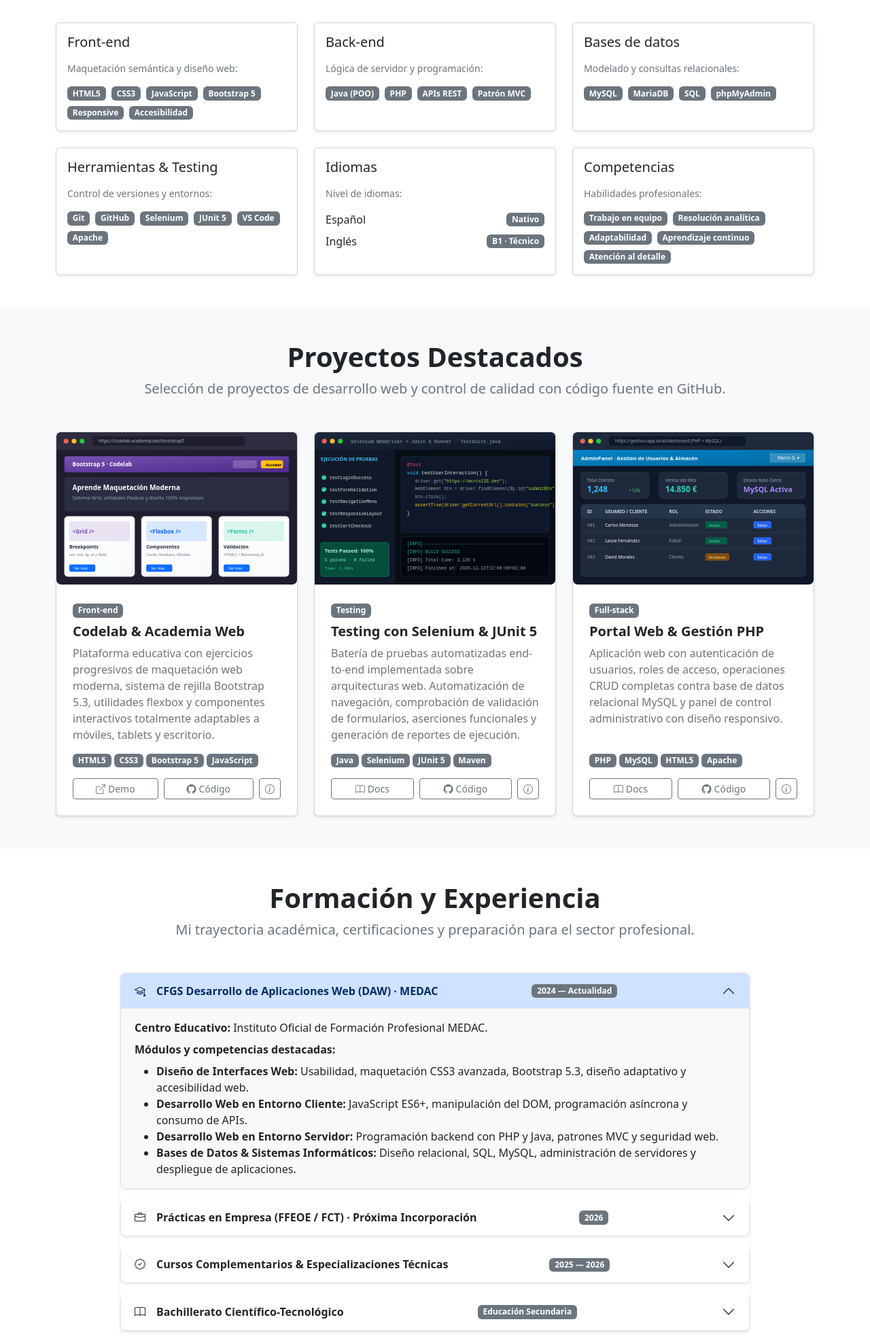
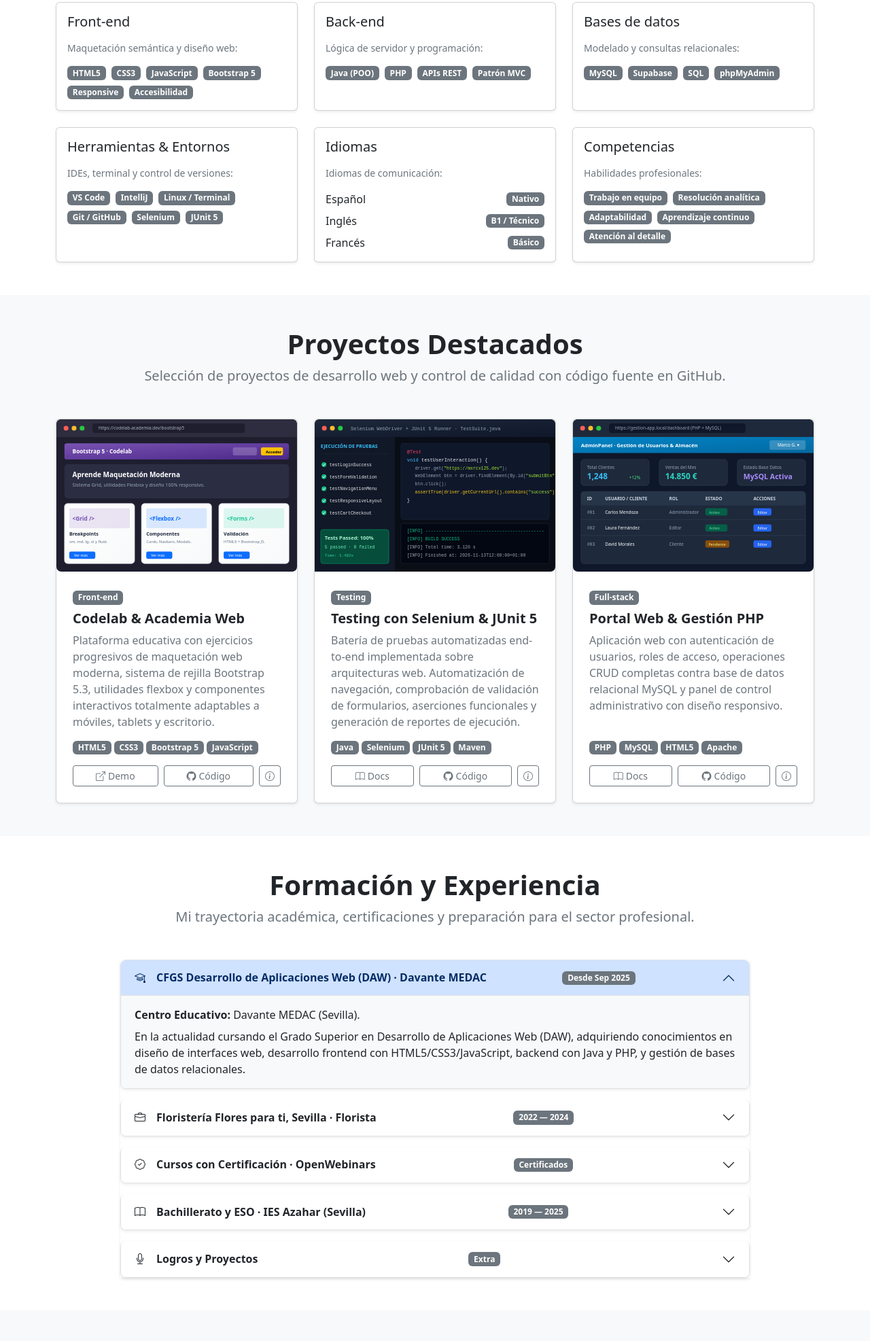
Before and after one commit to Mxrcx125/Portfolio-profesional-con-bootstrap, a plain HTML site: page index.html in a window 1280 px wide. Shown: the part 760-2733 px from the top of the page at 68% size. Drawn offline with nearby package versions, Linux system fonts and the light colour scheme.

Commit message:
Incorporar foto real de perfil y datos completos del curriculum vitae oficial

```diff
--- a/index.html
+++ b/index.html
@@ -66,14 +66,16 @@
       <div class="container py-lg-4">
         <div class="row align-items-center gy-4">
           <div class="col-12 col-md-5 col-lg-4 text-center">
-            <img src="img/perfil.svg" alt="Foto de perfil de Marco García Ruiz" class="img-fluid rounded-circle border w-75">
+            <div class="ratio ratio-1x1 rounded-circle overflow-hidden mx-auto border w-75 shadow-sm">
+              <img src="img/perfil.jpg" alt="Foto de perfil de Marco García Ruiz" class="object-fit-cover">
+            </div>
           </div>
           <div class="col-12 col-md-7 col-lg-8 text-center text-md-start">
-            <span class="badge bg-secondary mb-2">2.º CFGS DAW · MEDAC</span>
+            <span class="badge bg-secondary mb-2">CFGS DAW · Davante MEDAC (Sevilla)</span>
             <h1 class="display-4 fw-bold mb-2">Marco García Ruiz</h1>
             <p class="fs-4 text-secondary mb-3 fw-medium">Desarrollador Web Junior · Estudiante de DAW</p>
             <p class="lead text-body-secondary mb-4">
-              Apasionado por el desarrollo web moderno, la maquetación semántica y la creación de interfaces limpias, accesibles e intuitivas. Especializado en el ecosistema front-end con <strong>HTML5, CSS3, JavaScript</strong> y <strong>Bootstrap 5</strong>, complementado con bases sólidas en desarrollo back-end en <strong>Java</strong> y <strong>PHP</strong>. Con ilusión y compromiso de aportar valor técnico en mis próximas prácticas en empresa (FFEOE / FCT).
+              Estudiante del Grado Superior en Desarrollo de Aplicaciones Web (DAW) en Davante MEDAC (Sevilla). Formación práctica en <strong>Java, PHP, HTML5, CSS3 y JavaScript</strong>, complementada con cursos certificados en <strong>Bases de Datos MySQL</strong> y administración de sistemas <strong>Linux</strong>. Con iniciativa, autonomía y capacidad de trabajo en equipo para aportar valor en proyectos web.
             </p>
             <div class="d-flex flex-wrap justify-content-center justify-content-md-start gap-3">
               <a href="#proyectos" class="btn btn-primary btn-lg">
@@ -141,7 +143,7 @@
                 <p class="card-text text-secondary small">Modelado y consultas relacionales:</p>
                 <div class="d-flex flex-wrap gap-2">
                   <span class="badge bg-secondary">MySQL</span>
-                  <span class="badge bg-secondary">MariaDB</span>
+                  <span class="badge bg-secondary">Supabase</span>
                   <span class="badge bg-secondary">SQL</span>
                   <span class="badge bg-secondary">phpMyAdmin</span>
                 </div>
@@ -153,15 +155,15 @@
           <div class="col-12 col-md-6 col-lg-4">
             <div class="card h-100 shadow-sm">
               <div class="card-body">
-                <h3 class="h5 card-title mb-3">Herramientas &amp; Testing</h3>
-                <p class="card-text text-secondary small">Control de versiones y entornos:</p>
+                <h3 class="h5 card-title mb-3">Herramientas &amp; Entornos</h3>
+                <p class="card-text text-secondary small">IDEs, terminal y control de versiones:</p>
                 <div class="d-flex flex-wrap gap-2">
-                  <span class="badge bg-secondary">Git</span>
-                  <span class="badge bg-secondary">GitHub</span>
+                  <span class="badge bg-secondary">VS Code</span>
+                  <span class="badge bg-secondary">IntelliJ</span>
+                  <span class="badge bg-secondary">Linux / Terminal</span>
+                  <span class="badge bg-secondary">Git / GitHub</span>
                   <span class="badge bg-secondary">Selenium</span>
                   <span class="badge bg-secondary">JUnit 5</span>
-                  <span class="badge bg-secondary">VS Code</span>
-                  <span class="badge bg-secondary">Apache</span>
                 </div>
               </div>
             </div>
@@ -172,15 +174,19 @@
             <div class="card h-100 shadow-sm">
               <div class="card-body">
                 <h3 class="h5 card-title mb-3">Idiomas</h3>
-                <p class="card-text text-secondary small">Nivel de idiomas:</p>
+                <p class="card-text text-secondary small">Idiomas de comunicación:</p>
                 <ul class="list-unstyled mb-0">
                   <li class="d-flex justify-content-between align-items-center mb-2">
                     <span>Español</span>
                     <span class="badge bg-secondary">Nativo</span>
                   </li>
+                  <li class="d-flex justify-content-between align-items-center mb-2">
+                    <span>Inglés</span>
+                    <span class="badge bg-secondary">B1 / Técnico</span>
+                  </li>
                   <li class="d-flex justify-content-between align-items-center">
-                    <span>Inglés</span>
-                    <span class="badge bg-secondary">B1 · Técnico</span>
+                    <span>Francés</span>
+                    <span class="badge bg-secondary">Básico</span>
                   </li>
                 </ul>
               </div>
@@ -424,81 +430,94 @@
                 <h3 class="accordion-header" id="headingOne">
                   <button class="accordion-button fw-bold py-3" type="button" data-bs-toggle="collapse" data-bs-target="#collapseOne" aria-expanded="true" aria-controls="collapseOne">
                     <i class="bi bi-mortarboard me-3"></i>
-                    <span>CFGS Desarrollo de Aplicaciones Web (DAW) · MEDAC</span>
-                    <span class="badge bg-secondary ms-auto me-3 d-none d-sm-inline">2024 — Actualidad</span>
+                    <span>CFGS Desarrollo de Aplicaciones Web (DAW) · Davante MEDAC</span>
+                    <span class="badge bg-secondary ms-auto me-3 d-none d-sm-inline">Desde Sep 2025</span>
                   </button>
                 </h3>
                 <div id="collapseOne" class="accordion-collapse collapse show" role="region" aria-labelledby="headingOne" data-bs-parent="#accordionFormacion">
                   <div class="accordion-body bg-body-tertiary">
-                    <p class="mb-2"><strong>Centro Educativo:</strong> Instituto Oficial de Formación Profesional MEDAC.</p>
-                    <p class="mb-2"><strong>Módulos y competencias destacadas:</strong></p>
+                    <p class="mb-2"><strong>Centro Educativo:</strong> Davante MEDAC (Sevilla).</p>
+                    <p class="mb-0">
+                      En la actualidad cursando el Grado Superior en Desarrollo de Aplicaciones Web (DAW), adquiriendo conocimientos en diseño de interfaces web, desarrollo frontend con HTML5/CSS3/JavaScript, backend con Java y PHP, y gestión de bases de datos relacionales.
+                    </p>
+                  </div>
+                </div>
+              </div>
+
+              <!-- Item 2: Experiencia Laboral -->
+              <div class="accordion-item mb-3 rounded-3 overflow-hidden shadow-sm">
+                <h3 class="accordion-header" id="headingTwo">
+                  <button class="accordion-button collapsed fw-bold py-3" type="button" data-bs-toggle="collapse" data-bs-target="#collapseTwo" aria-expanded="false" aria-controls="collapseTwo">
+                    <i class="bi bi-briefcase me-3"></i>
+                    <span>Floristería Flores para ti, Sevilla · Florista</span>
+                    <span class="badge bg-secondary ms-auto me-3 d-none d-sm-inline">2022 — 2024</span>
+                  </button>
+                </h3>
+                <div id="collapseTwo" class="accordion-collapse collapse" role="region" aria-labelledby="headingTwo" data-bs-parent="#accordionFormacion">
+                  <div class="accordion-body bg-body-tertiary">
+                    <p class="mb-2"><strong>Negocio familiar:</strong> Elaboración y preparación de ramos de flores y tareas de mantenimiento y conservación de flor cortada.</p>
+                    <p class="mb-0">
+                      Experiencia que me ha aportado disciplina, autonomía, capacidad para trabajar en equipo y buen trato con clientes y compañeros.
+                    </p>
+                  </div>
+                </div>
+              </div>
+
+              <!-- Item 3: Formación Complementaria OpenWebinars -->
+              <div class="accordion-item mb-3 rounded-3 overflow-hidden shadow-sm">
+                <h3 class="accordion-header" id="headingThree">
+                  <button class="accordion-button collapsed fw-bold py-3" type="button" data-bs-toggle="collapse" data-bs-target="#collapseThree" aria-expanded="false" aria-controls="collapseThree">
+                    <i class="bi bi-patch-check me-3"></i>
+                    <span>Cursos con Certificación · OpenWebinars</span>
+                    <span class="badge bg-secondary ms-auto me-3 d-none d-sm-inline">Certificados</span>
+                  </button>
+                </h3>
+                <div id="collapseThree" class="accordion-collapse collapse" role="region" aria-labelledby="headingThree" data-bs-parent="#accordionFormacion">
+                  <div class="accordion-body bg-body-tertiary">
                     <ul class="mb-0">
-                      <li><strong>Diseño de Interfaces Web:</strong> Usabilidad, maquetación CSS3 avanzada, Bootstrap 5.3, diseño adaptativo y accesibilidad web.</li>
-                      <li><strong>Desarrollo Web en Entorno Cliente:</strong> JavaScript ES6+, manipulación del DOM, programación asíncrona y consumo de APIs.</li>
-                      <li><strong>Desarrollo Web en Entorno Servidor:</strong> Programación backend con PHP y Java, patrones MVC y seguridad web.</li>
-                      <li><strong>Bases de Datos &amp; Sistemas Informáticos:</strong> Diseño relacional, SQL, MySQL, administración de servidores y despliegue de aplicaciones.</li>
+                      <li class="mb-2"><strong>Programación:</strong> Java desde 0 (Introducción, Record genérico y colecciones), Introducción a la programación.</li>
+                      <li class="mb-2"><strong>Bases de Datos:</strong> Introducción a la administración de BBDD con MySQL (Sentencias DDL y DML, creación de BBDD para eCommerce, procedimientos almacenados y relaciones).</li>
+                      <li class="mb-2"><strong>Sistemas Informáticos:</strong> Hardware y niveles de ejecución en Linux, operaciones sobre procesos de Linux y editores de terminal.</li>
+                      <li><strong>Lenguajes de Marcas:</strong> HTML5 y CSS3.</li>
                     </ul>
                   </div>
                 </div>
               </div>
 
-              <!-- Item 2: Prácticas en Empresa -->
+              <!-- Item 4: Bachillerato y ESO -->
               <div class="accordion-item mb-3 rounded-3 overflow-hidden shadow-sm">
-                <h3 class="accordion-header" id="headingTwo">
-                  <button class="accordion-button collapsed fw-bold py-3" type="button" data-bs-toggle="collapse" data-bs-target="#collapseTwo" aria-expanded="false" aria-controls="collapseTwo">
-                    <i class="bi bi-briefcase me-3"></i>
-                    <span>Prácticas en Empresa (FFEOE / FCT) · Próxima Incorporación</span>
-                    <span class="badge bg-secondary ms-auto me-3 d-none d-sm-inline">2026</span>
+                <h3 class="accordion-header" id="headingFour">
+                  <button class="accordion-button collapsed fw-bold py-3" type="button" data-bs-toggle="collapse" data-bs-target="#collapseFour" aria-expanded="false" aria-controls="collapseFour">
+                    <i class="bi bi-book me-3"></i>
+                    <span>Bachillerato y ESO · IES Azahar (Sevilla)</span>
+                    <span class="badge bg-secondary ms-auto me-3 d-none d-sm-inline">2019 — 2025</span>
                   </button>
                 </h3>
-                <div id="collapseTwo" class="accordion-collapse collapse" role="region" aria-labelledby="headingTwo" data-bs-parent="#accordionFormacion">
+                <div id="collapseFour" class="accordion-collapse collapse" role="region" aria-labelledby="headingFour" data-bs-parent="#accordionFormacion">
                   <div class="accordion-body bg-body-tertiary">
-                    <p class="mb-2">
-                      Fase formativa práctica orientada a la integración en empresas tecnológicas y departamentos de desarrollo de software.
-                    </p>
                     <ul class="mb-0">
-                      <li>Disponibilidad para incorporarme en equipos multidisciplinares de desarrollo web (frontend o full-stack junior).</li>
-                      <li>Capacidad de resolución de incidencias, trabajo con metodologías ágiles (Scrum) y control de versiones con Git.</li>
-                      <li>Gran motivación por aprender nuevas tecnologías y buenas prácticas de ingeniería de software.</li>
+                      <li class="mb-1"><strong>Bachillerato:</strong> IES Azahar, Sevilla (Septiembre 2023 — Junio 2025).</li>
+                      <li><strong>Educación Secundaria Obligatoria (ESO):</strong> IES Azahar, Sevilla (Septiembre 2019 — Junio 2023).</li>
                     </ul>
                   </div>
                 </div>
               </div>
 
-              <!-- Item 3: Cursos y Certificaciones -->
-              <div class="accordion-item mb-3 rounded-3 overflow-hidden shadow-sm">
-                <h3 class="accordion-header" id="headingThree">
-                  <button class="accordion-button collapsed fw-bold py-3" type="button" data-bs-toggle="collapse" data-bs-target="#collapseThree" aria-controls="collapseThree">
-                    <i class="bi bi-patch-check me-3"></i>
-                    <span>Cursos Complementarios &amp; Especializaciones Técnicas</span>
-                    <span class="badge bg-secondary ms-auto me-3 d-none d-sm-inline">2025 — 2026</span>
+              <!-- Item 5: Logros e Intereses -->
+              <div class="accordion-item rounded-3 overflow-hidden shadow-sm">
+                <h3 class="accordion-header" id="headingFive">
+                  <button class="accordion-button collapsed fw-bold py-3" type="button" data-bs-toggle="collapse" data-bs-target="#collapseFive" aria-expanded="false" aria-controls="collapseFive">
+                    <i class="bi bi-mic me-3"></i>
+                    <span>Logros y Proyectos</span>
+                    <span class="badge bg-secondary ms-auto me-3 d-none d-sm-inline">Extra</span>
                   </button>
                 </h3>
-                <div id="collapseThree" class="accordion-collapse collapse" role="region" aria-labelledby="headingThree" data-bs-parent="#accordionFormacion">
+                <div id="collapseFive" class="accordion-collapse collapse" role="region" aria-labelledby="headingFive" data-bs-parent="#accordionFormacion">
                   <div class="accordion-body bg-body-tertiary">
                     <ul class="mb-0">
-                      <li class="mb-2"><strong>Automatización de Pruebas Web con Selenium WebDriver &amp; JUnit 5:</strong> Creación de suites de pruebas funcionales y testing unitario.</li>
-                      <li class="mb-2"><strong>Maquetación Responsiva con Bootstrap 5 &amp; Flexbox:</strong> Creación de layouts complejos y sitios web adaptables.</li>
-                      <li><strong>Control de Versiones y Flujo de Trabajo en GitHub:</strong> Ramas, pull requests, despliegue continuo con GitHub Pages y colaboración en equipo.</li>
+                      <li class="mb-1"><strong>Podcasts:</strong> Participación en varios podcasts, encargándome de las tareas de grabación y edición de audio.</li>
+                      <li><strong>Desarrollo Web:</strong> Elaboración y desarrollo de varias páginas web y proyectos prácticos.</li>
                     </ul>
-                  </div>
-                </div>
-              </div>
-
-              <!-- Item 4: Bachillerato -->
-              <div class="accordion-item rounded-3 overflow-hidden shadow-sm">
-                <h3 class="accordion-header" id="headingFour">
-                  <button class="accordion-button collapsed fw-bold py-3" type="button" data-bs-toggle="collapse" data-bs-target="#collapseFour" aria-controls="collapseFour">
-                    <i class="bi bi-book me-3"></i>
-                    <span>Bachillerato Científico-Tecnológico</span>
-                    <span class="badge bg-secondary ms-auto me-3 d-none d-sm-inline">Educación Secundaria</span>
-                  </button>
-                </h3>
-                <div id="collapseFour" class="accordion-collapse collapse" role="region" aria-labelledby="headingFour" data-bs-parent="#accordionFormacion">
-                  <div class="accordion-body bg-body-tertiary">
-                    <p class="mb-0">
-                      Formación con base en matemáticas, física y tecnología industrial, aportando pensamiento lógico, capacidad de abstracción y rigor analítico en la resolución de problemas técnicos.
-                    </p>
                   </div>
                 </div>
               </div>
@@ -537,7 +556,7 @@
                   <label for="nombreContacto" class="form-label fw-semibold">Nombre y Apellidos <span class="text-danger">*</span></label>
                   <div class="input-group has-validation">
                     <span class="input-group-text"><i class="bi bi-person"></i></span>
-                    <input type="text" class="form-control" id="nombreContacto" name="nombre" placeholder="Ej. Raul Crespo" required>
+                    <input type="text" class="form-control" id="nombreContacto" name="nombre" placeholder="Ej. Alejandro Ganoza" required>
                     <div class="invalid-feedback">Por favor, introduce tu nombre.</div>
                   </div>
                 </div>
@@ -602,14 +621,13 @@
                   </a>
                 </div>
 
-                <!-- Enlace LinkedIn -->
+                <!-- Enlace Teléfono -->
                 <div class="mb-3">
-                  <h4 class="h6 mb-1 fw-bold"><i class="bi bi-linkedin me-2"></i>LinkedIn</h4>
-                  <a href="https://www.linkedin.com/in/marco-garcia-ruiz" target="_blank" rel="noopener noreferrer" class="text-decoration-none">
-                    linkedin.com/in/marco-garcia-ruiz
+                  <h4 class="h6 mb-1 fw-bold"><i class="bi bi-telephone me-2"></i>Teléfono</h4>
+                  <a href="tel:+34722310952" class="text-decoration-none">
+                    +34 722 31 09 52
                   </a>
                 </div>
-
                 <!-- Ubicación y disponibilidad -->
                 <div class="mb-3">
                   <h4 class="h6 mb-1 fw-bold"><i class="bi bi-geo-alt me-2"></i>Disponibilidad</h4>
```
Also changed, not shown: img/perfil.jpg (added), img/perfil.svg (deleted), 2 other files.
